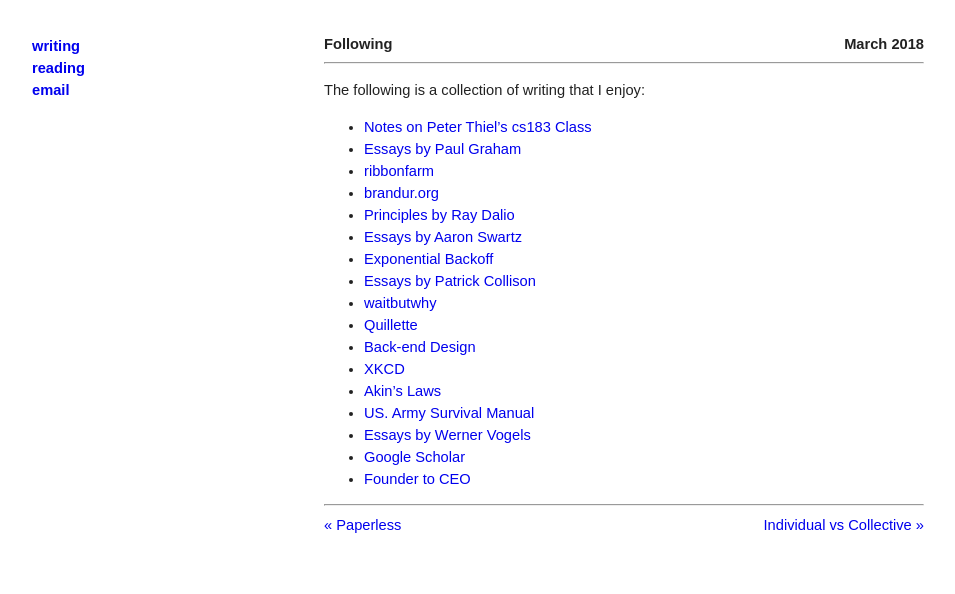
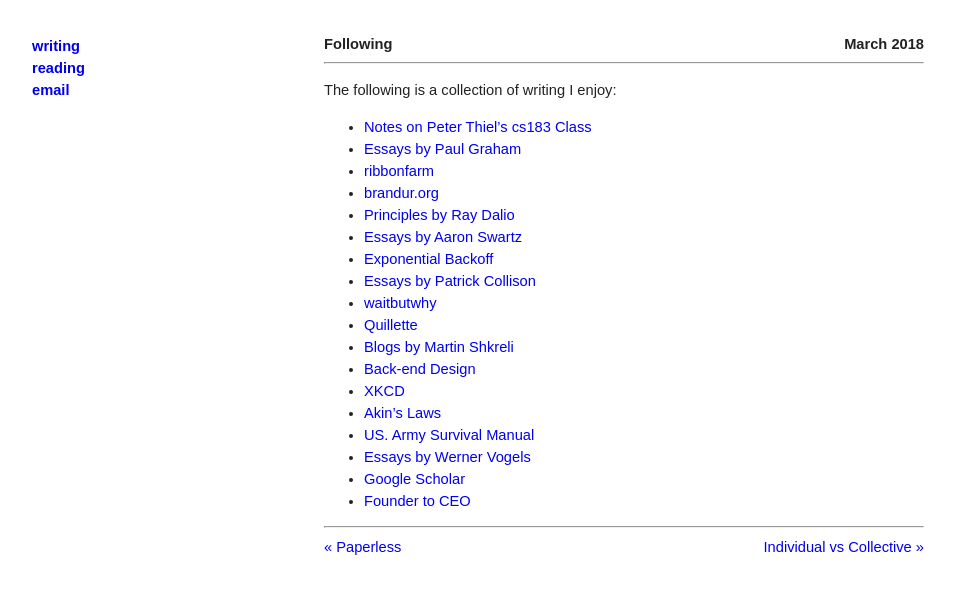
Before and after one commit to rogerkirkness/writing, a Jekyll site: the page built from _posts/2018-03-13-following.md, in a window 1280 px wide. Shown: the top 594 px of the page, without its empty margins (16-971 px from the left). Built offline with Jekyll 4.4.1, drawn with Linux system fonts in a browser that asks for light colours.

Commit message:
Bump version to 1.1.2

```diff
--- a/_posts/2018-03-13-following.md
+++ b/_posts/2018-03-13-following.md
@@ -3,7 +3,7 @@
 title: Following
 date: March 2018
 ---
-The following is a collection of writing that I enjoy:
+The following is a collection of writing I enjoy:
 
 * [Notes on Peter Thiel's cs183 Class](http://blakemasters.com/peter-thiels-cs183-startup)
 * [Essays by Paul Graham](http://paulgraham.com/articles.html)
@@ -14,7 +14,8 @@
 * [Exponential Backoff](https://exponentialbackoff.substack.com)
 * [Essays by Patrick Collison](https://patrickcollison.com/)
 * [waitbutwhy](https://waitbutwhy.com/)
-* [Quillette](http://quillette.com/)
+* [Quillette](https://quillette.com/)
+* [Blogs by Martin Shkreli](http://martinshkreli.com/)
 * [Back-end Design](https://github.com/binhnguyennus/awesome-scalability)
 * [XKCD](https://www.xkcd.com/)
 * [Akin's Laws](http://spacecraft.ssl.umd.edu/akins_laws.html)
```
